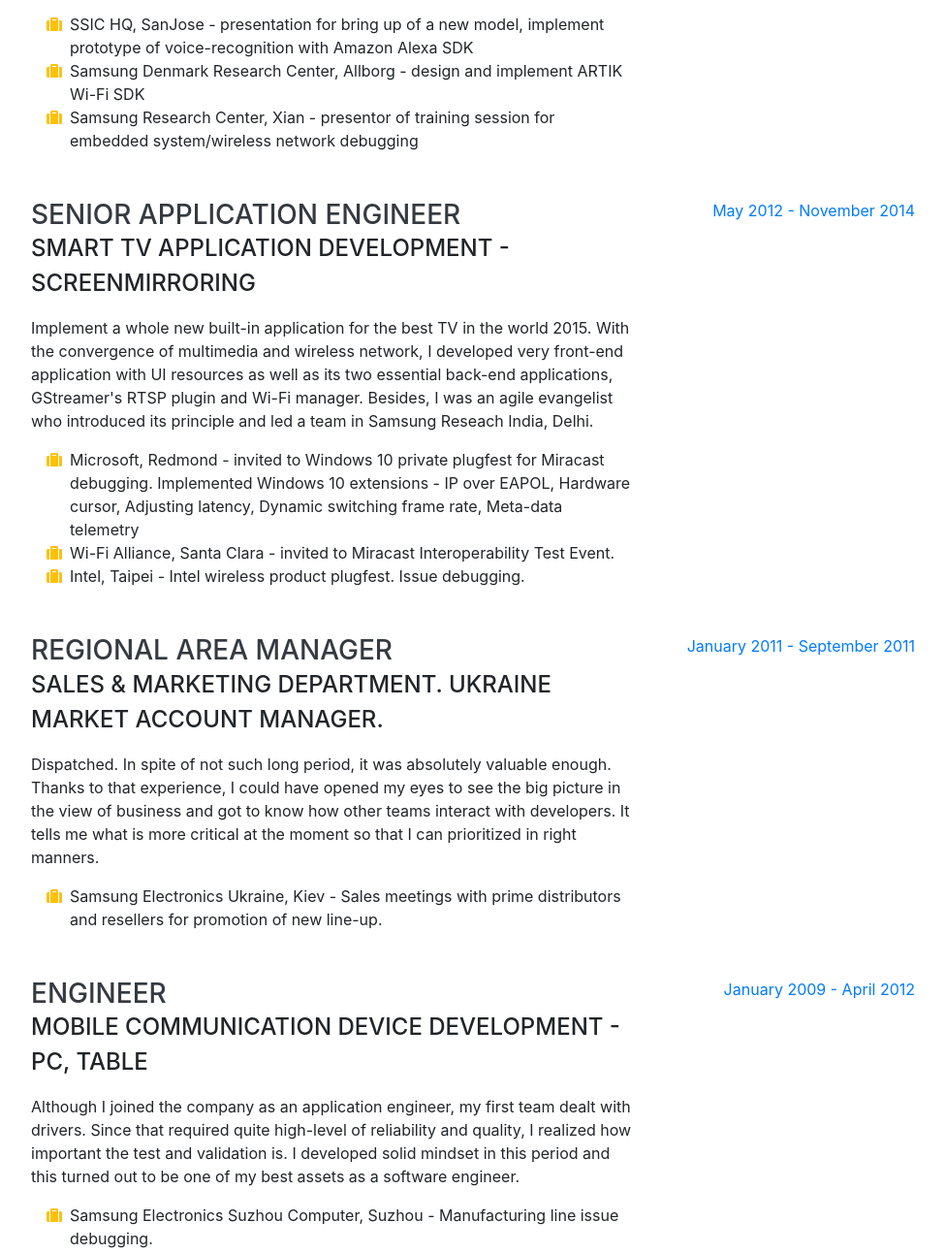
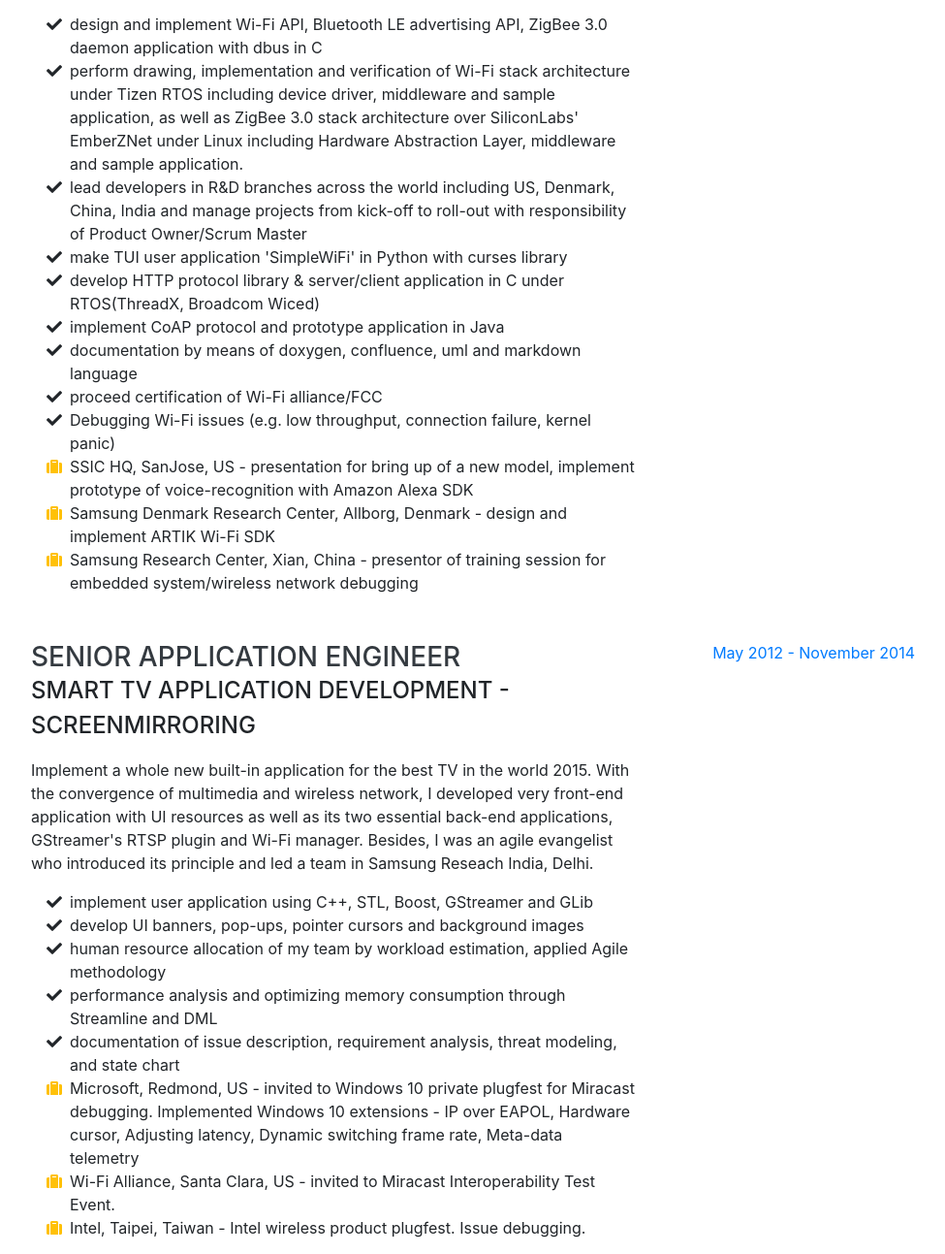
Before and after one commit to kkangshawn/kkangshawn.github.io, a website with bundled scripts: page career.html in a window 1280 px wide. Shown: the part 1822-3115 px from the top of the page at 97% size, without its empty margins (288-1263 px from the left). Built offline with nearby package versions, Linux system fonts and the light colour scheme; a web font is replaced by a local one.

Commit message:
update career

```diff
--- a/career.html
+++ b/career.html
@@ -118,7 +118,7 @@
                 write and publish a release note, devise branch policy and coding rules</li>
               <li>
                 <i class="fa-li fa fa-suitcase text-warning"></i>
-              vivo office, Shenzhen - On-site debugging support for world's first 5G-integrated mobile processor.</li>
+                vivo office, Shenzhen, China - On-site debugging support for world's first 5G-integrated mobile processor.</li>
             </ul>
           </div>
           <div class="resume-date text-md-right">
@@ -133,14 +133,42 @@
             <p>A member of spin off team of SSIC(Samsung Strategy &amp; Innovation Center) starting challenge to IoT business. This was undoubtedly Renaissance of my career as I can work in any way I wanted with the most brilliant coworkers. I learnt a lot, tried a lot, and really enjoyed the days. Thus, I made quite productive and creative results.</p>
             <ul class="fa-ul mb-0">
               <li>
-              <i class="fa-li fa fa-suitcase text-warning"></i>
-              SSIC HQ, SanJose - presentation for bring up of a new model, implement prototype of voice-recognition with Amazon Alexa SDK</li>
+                <i class="fa-li fa fa-check"></i>
+                design and implement Wi-Fi API, Bluetooth LE advertising API, ZigBee 3.0 daemon application with dbus in C</li>
+              <li>
+                <i class="fa-li fa fa-check"></i>
+                perform drawing, implementation and verification of Wi-Fi stack architecture under Tizen RTOS including device driver, middleware and sample application,
+                as well as ZigBee 3.0 stack architecture over SiliconLabs' EmberZNet under Linux including Hardware Abstraction Layer, middleware and sample application.</li>
+              <li>
+                <i class="fa-li fa fa-check"></i>
+                lead developers in R&D branches across the world including US, Denmark, China, India and manage projects from kick-off to roll-out with responsibility of Product Owner/Scrum Master</li>
+              <li>
+                <i class="fa-li fa fa-check"></i>
+                make TUI user application 'SimpleWiFi' in Python with curses library</li>
+              <li>
+                <i class="fa-li fa fa-check"></i>
+                develop HTTP protocol library & server/client application in C under RTOS(ThreadX, Broadcom Wiced)</li>
+              <li>
+                <i class="fa-li fa fa-check"></i>
+                implement CoAP protocol and prototype application in Java</li>
+              <li>
+                <i class="fa-li fa fa-check"></i>
+                documentation by means of doxygen, confluence, uml and markdown language</li>
+              <li>
+                <i class="fa-li fa fa-check"></i>
+                proceed certification of Wi-Fi alliance/FCC</li>
+              <li>
+                <i class="fa-li fa fa-check"></i>
+                Debugging Wi-Fi issues (e.g. low throughput, connection failure, kernel panic)</li>
               <li>
               <i class="fa-li fa fa-suitcase text-warning"></i>
-              Samsung Denmark Research Center, Allborg - design and implement ARTIK Wi-Fi SDK</li>
+                SSIC HQ, SanJose, US - presentation for bring up of a new model, implement prototype of voice-recognition with Amazon Alexa SDK</li>
               <li>
               <i class="fa-li fa fa-suitcase text-warning"></i>
-              Samsung Research Center, Xian - presentor of training session for embedded system/wireless network debugging</li>
+                Samsung Denmark Research Center, Allborg, Denmark - design and implement ARTIK Wi-Fi SDK</li>
+              <li>
+              <i class="fa-li fa fa-suitcase text-warning"></i>
+                Samsung Research Center, Xian, China - presentor of training session for embedded system/wireless network debugging</li>
             </ul>
           </div>
           <div class="resume-date text-md-right">
@@ -155,14 +183,29 @@
             <p>Implement a whole new built-in application for the best TV in the world 2015. With the convergence of multimedia and wireless network, I developed very front-end application with UI resources as well as its two essential back-end applications, GStreamer's RTSP plugin and Wi-Fi manager. Besides, I was an agile evangelist who introduced its principle and led a team in Samsung Reseach India, Delhi.</p>
             <ul class="fa-ul mb-0">
               <li>
-              <i class="fa-li fa fa-suitcase text-warning"></i>
-              Microsoft, Redmond - invited to Windows 10 private plugfest for Miracast debugging. Implemented Windows 10 extensions - IP over EAPOL, Hardware cursor, Adjusting latency, Dynamic switching frame rate, Meta-data telemetry</li>
+                <i class="fa-li fa fa-check"></i>
+                implement user application using C++, STL, Boost, GStreamer and GLib</li>
+              <li>
+                <i class="fa-li fa fa-check"></i>
+                develop UI banners, pop-ups, pointer cursors and background images</li>
+              <li>
+                <i class="fa-li fa fa-check"></i>
+                human resource allocation of my team by workload estimation, applied Agile methodology</li>
+              <li>
+                <i class="fa-li fa fa-check"></i>
+                performance analysis and optimizing memory consumption through Streamline and DML</li>
+              <li>
+                <i class="fa-li fa fa-check"></i>
+                documentation of issue description, requirement analysis, threat modeling, and state chart</li>
               <li>
               <i class="fa-li fa fa-suitcase text-warning"></i>
-              Wi-Fi Alliance, Santa Clara - invited to Miracast Interoperability Test Event.</li>
+                Microsoft, Redmond, US - invited to Windows 10 private plugfest for Miracast debugging. Implemented Windows 10 extensions - IP over EAPOL, Hardware cursor, Adjusting latency, Dynamic switching frame rate, Meta-data telemetry</li>
               <li>
               <i class="fa-li fa fa-suitcase text-warning"></i>
-              Intel, Taipei - Intel wireless product plugfest. Issue debugging.</li>
+                Wi-Fi Alliance, Santa Clara, US - invited to Miracast Interoperability Test Event.</li>
+              <li>
+              <i class="fa-li fa fa-suitcase text-warning"></i>
+                Intel, Taipei, Taiwan - Intel wireless product plugfest. Issue debugging.</li>
             </ul>
           </div>
           <div class="resume-date text-md-right">
@@ -177,8 +220,8 @@
             <p>Dispatched. In spite of not such long period, it was absolutely valuable enough. Thanks to that experience, I could have opened my eyes to see the big picture in the view of business and got to know how other teams interact with developers. It tells me what is more critical at the moment so that I can prioritized in right manners.</p>
             <ul class="fa-ul mb-0">
               <li>
-              <i class="fa-li fa fa-suitcase text-warning"></i>
-              Samsung Electronics Ukraine, Kiev - Sales meetings with prime distributors and resellers for promotion of new line-up.</li>
+                <i class="fa-li fa fa-suitcase text-warning"></i>
+                Samsung Electronics Ukraine, Kiev, Ukraine - Sales meetings with prime distributors and resellers for promotion of new line-up.</li>
             </ul>
           </div>
           <div class="resume-date text-md-right">
@@ -193,8 +236,8 @@
             <p>Although I joined the company as an application engineer, my first team dealt with drivers. Since that required quite high-level of reliability and quality, I realized how important the test and validation is. I developed solid mindset in this period and this turned out to be one of my best assets as a software engineer.</p>
             <ul class="fa-ul mb-0">
               <li>
-              <i class="fa-li fa fa-suitcase text-warning"></i>
-              Samsung Electronics Suzhou Computer, Suzhou - Manufacturing line issue debugging.</li>
+                <i class="fa-li fa fa-suitcase text-warning"></i>
+                Samsung Electronics Suzhou Computer, Suzhou, China - Manufacturing line issue debugging.</li>
             </ul>
           </div>
           <div class="resume-date text-md-right">
```
Also changed, not shown: blog.html (+2 -0 lines).
